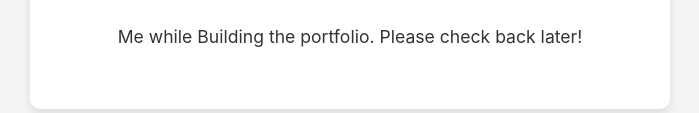
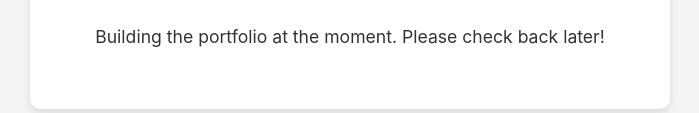
Before and after one commit to Subhamrana007/portfolio, a plain HTML site: page index.html in a window 1280 px wide. Shown: the part 565-678 px from the top of the page, without its empty margins (290-989 px from the left). Drawn offline with Linux system fonts and the light colour scheme.

```diff
--- a/index.html
+++ b/index.html
@@ -67,7 +67,7 @@
         <h1>Portfolio Under Construction</h1>
 
         <!-- A paragraph of text -->
-        <p>Me while Building the portfolio. Please check back later!</p>
+        <p>Building the portfolio at the moment. Please check back later!</p>
 
     </div>
 
```
